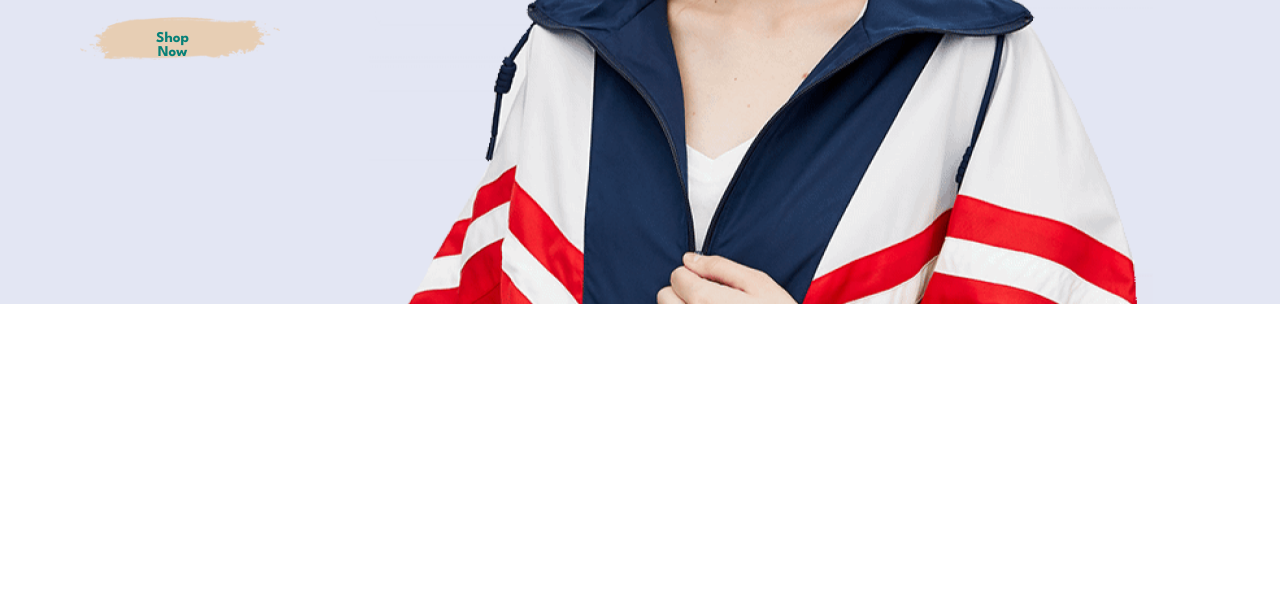
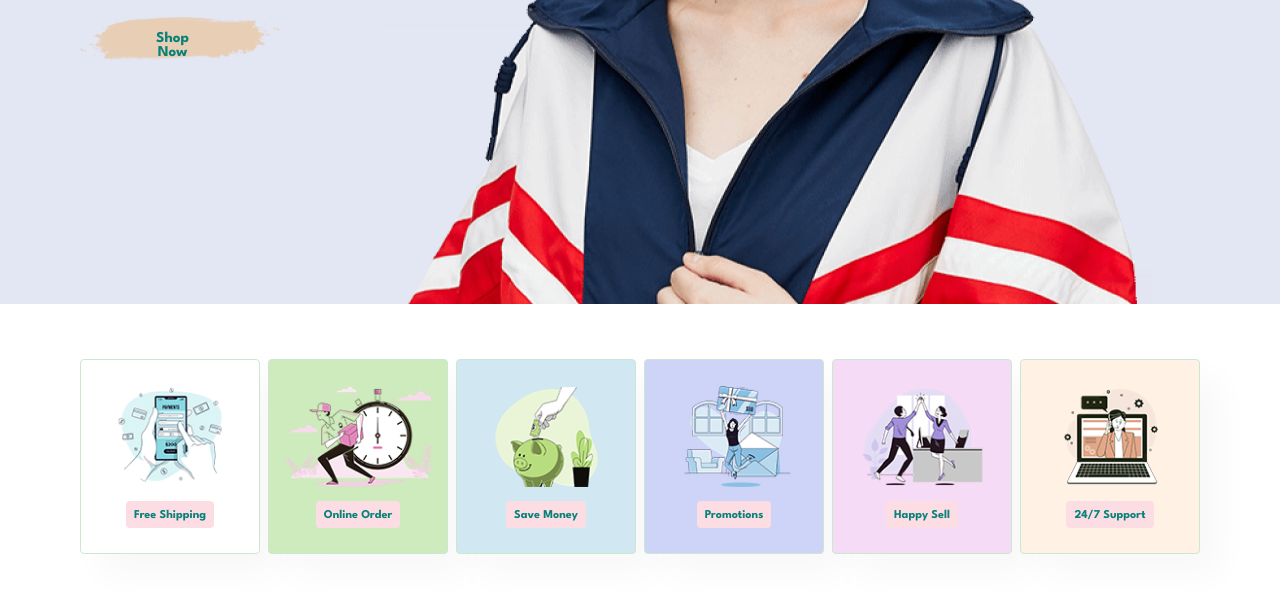
Before and after one commit to SaadVSP96/Ecomerce_Website_Template, a plain HTML site: page index.html in a window 1280 px wide. Shown: the part 500-1092 px from the top of the page. Before the commit the page ends 804 px from the top, so only its background shows below. Drawn offline with Linux system fonts and the light colour scheme.

Commit message:
4. Completed the Features section

```diff
--- a/index.html
+++ b/index.html
@@ -44,6 +44,33 @@
             <button>Shop Now</button>
         </section>
 
+        <section id="feature" class="section-p1">
+            <div class="fe-box">
+                <img src="img/features/f1.png" alt="" />
+                <h6>Free Shipping</h6>
+            </div>
+            <div class="fe-box">
+                <img src="img/features/f2.png" alt="" />
+                <h6>Online Order</h6>
+            </div>
+            <div class="fe-box">
+                <img src="img/features/f3.png" alt="" />
+                <h6>Save Money</h6>
+            </div>
+            <div class="fe-box">
+                <img src="img/features/f4.png" alt="" />
+                <h6>Promotions</h6>
+            </div>
+            <div class="fe-box">
+                <img src="img/features/f5.png" alt="" />
+                <h6>Happy Sell</h6>
+            </div>
+            <div class="fe-box">
+                <img src="img/features/f6.png" alt="" />
+                <h6>24/7 Support</h6>
+            </div>
+        </section>
+
         <script src="script.js"></script>
     </body>
 </html>
--- a/style.css
+++ b/style.css
@@ -35,6 +35,8 @@ p {
     margin: 15px 0 20px 0;
 }
 
+/* The authors preffered method of introducing default padding,
+ kinda like mosh with his comtainer and block rules */
 .section-p1 {
     padding: 40px 80px;
 }
@@ -133,3 +135,54 @@ body {
     font-weight: 700;
     font-size: 15px;
 }
+
+#feature {
+    display: flex;
+    align-items: center;
+    justify-content: space-between;
+    flex-wrap: wrap;
+}
+
+#feature .fe-box {
+    width: 180px;
+    text-align: center;
+    padding: 25px 15px;
+    box-shadow: 20px 20px 34px rgba(0, 0, 0, 0.03);
+    border: 1px solid #cce7d0;
+    border-radius: 4px;
+    margin: 15px 0;
+}
+
+#feature .fe-box:hover {
+    box-shadow: 10px 10px 54px rgba(0, 0, 0, 0.1);
+}
+
+#feature .fe-box img {
+    width: 100%;
+    margin-bottom: 10px;
+}
+
+#feature .fe-box h6 {
+    display: inline-block;
+    padding: 9px 8px 6px 8px;
+    color: #088178;
+    line-height: 1;
+    border-radius: 4px;
+    background-color: #fddde4;
+}
+
+#feature .fe-box:nth-child(2) {
+    background-color: #cdebbc;
+}
+#feature .fe-box:nth-child(3) {
+    background-color: #d1e8f2;
+}
+#feature .fe-box:nth-child(4) {
+    background-color: #cdd4f8;
+}
+#feature .fe-box:nth-child(5) {
+    background-color: #f6dbf6;
+}
+#feature .fe-box:nth-child(6) {
+    background-color: #fff2e5;
+}
```
